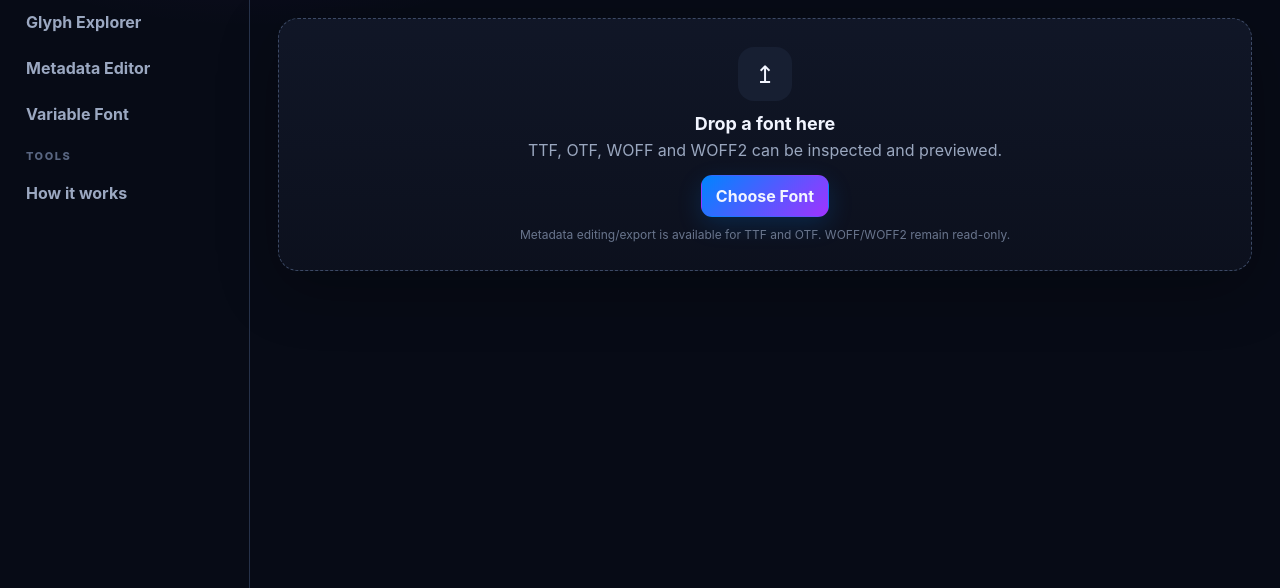
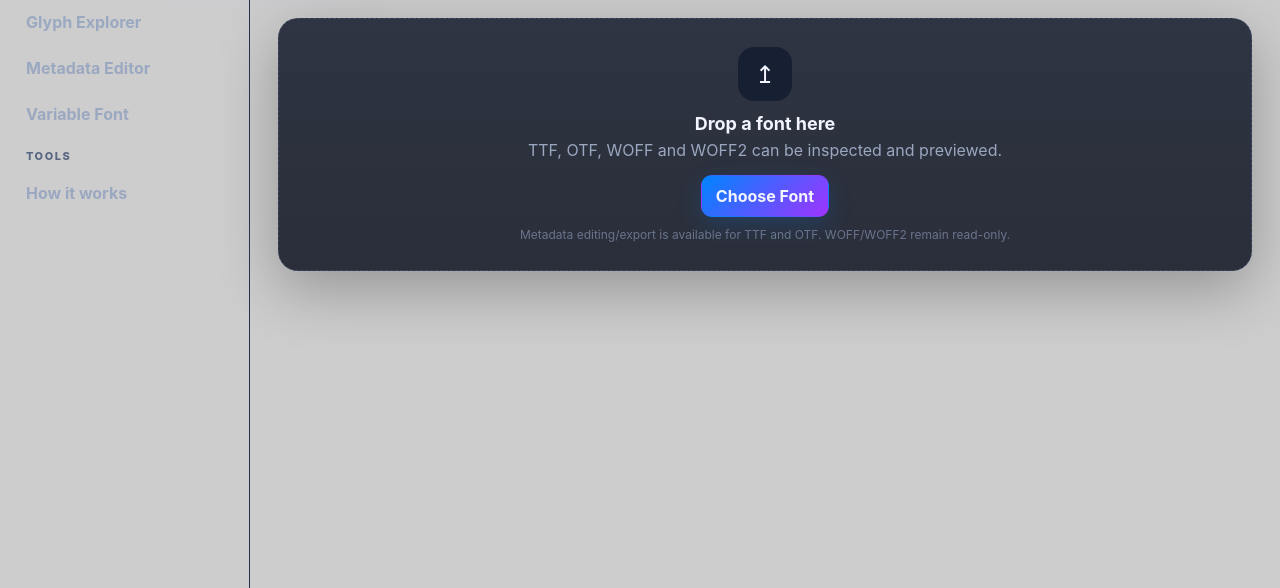
Before and after one commit to premiumbanglafont-netizen/Bangla-Font-Studio, a plain HTML site: page index.html in a window 1280 px wide. Shown: the part 212-800 px from the top of the page. Drawn offline with Linux system fonts and the light colour scheme.

Commit message:
styles.css

```diff
--- a/styles.css
+++ b/styles.css
@@ -1,5 +1,5 @@
 :root{
-  --bg:#070b16; --panel:#0e1424; --panel2:#121a2c; --line:#26324a;
+  --bg:#CDCDCD; --panel:#0e1424; --panel2:#121a2c; --line:#26324a;
   --text:#f2f5ff; --muted:#9aa7bf; --accent:#0084ff; --accent2:#a033ff;
   --danger:#ff667d; --warn:#f6c453; --shadow:0 18px 60px rgba(0,0,0,.28);
   --radius:18px;
```
